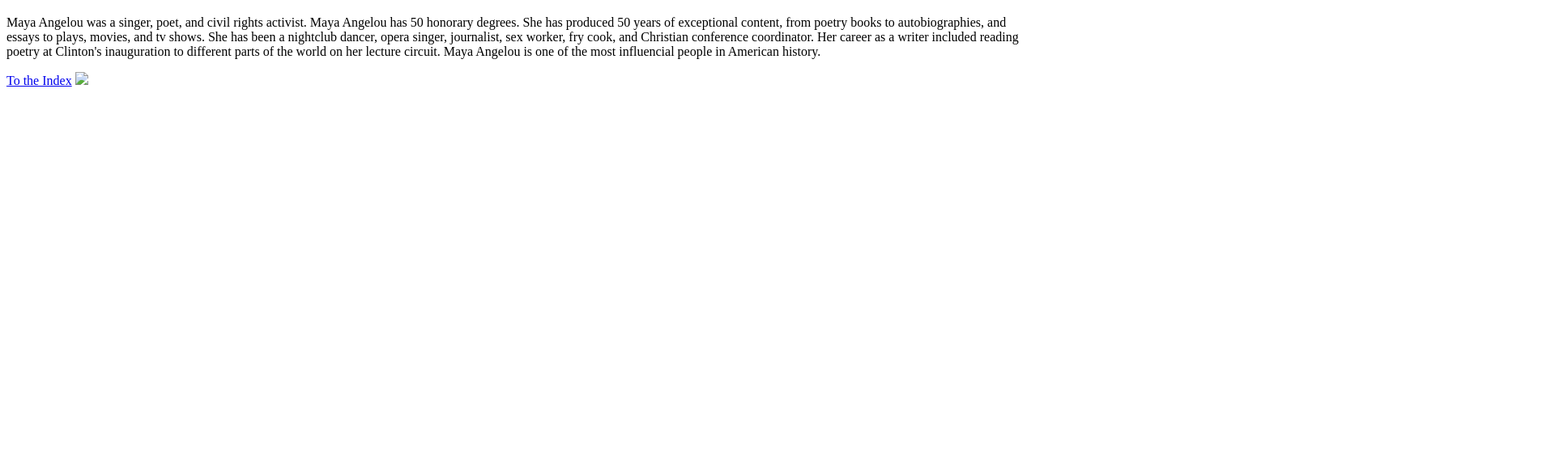
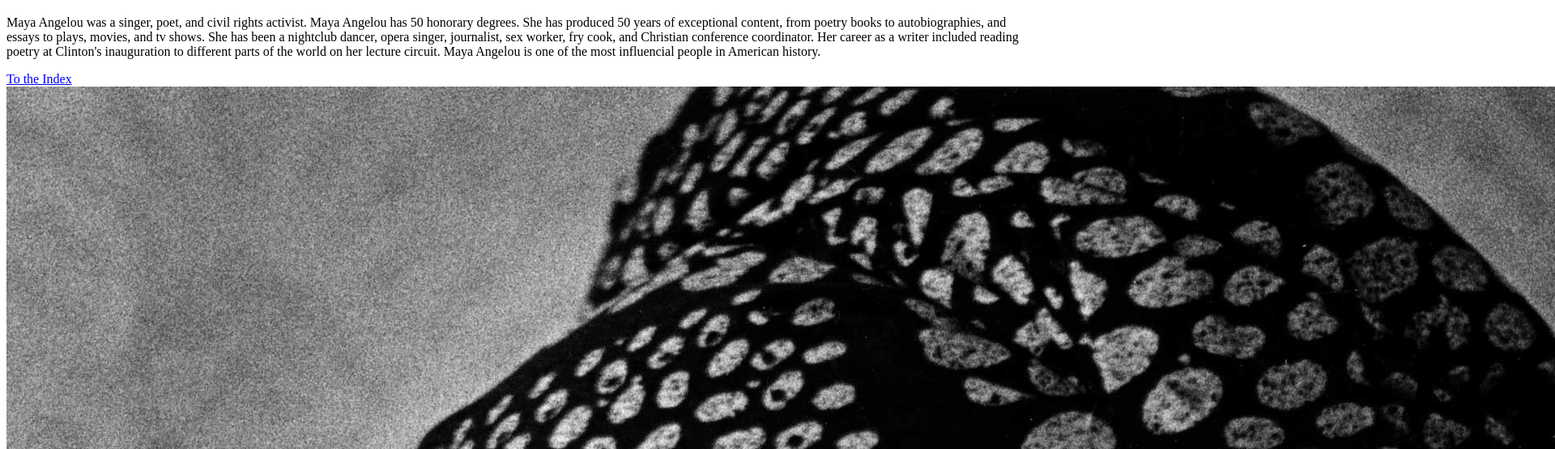
Before and after one commit to morganschulte/web-dev-hw, a plain HTML site: page assignment-04/about.html in a window 1280 px wide. Shown: the part 61-616 px from the top of the page at 81% size, 1920 px wide, since content can reach past the window. Drawn offline with Linux system fonts and the light colour scheme.

Commit message:
updated image source

```diff
--- a/assignment-04/about.html
+++ b/assignment-04/about.html
@@ -10,6 +10,6 @@
     <p>Maya Angelou was a singer, poet, and civil rights activist. Maya Angelou has 50 honorary degrees. She has produced 50 years of exceptional content, from poetry books to autobiographies, and essays to plays, movies, and tv shows. She has been a nightclub dancer, opera singer, journalist, sex worker, fry cook, and Christian conference coordinator. Her career as a writer included reading poetry at Clinton's inauguration to different parts of the world on her lecture circuit. Maya Angelou is one of the most influencial people in American history.
 </p>
 <a href="./index.html">To the Index</a>
-<img src="maya-angelou.jpg">
+<img src="./images/maya-angelou.jpg">
     </body>
     </html>
```
